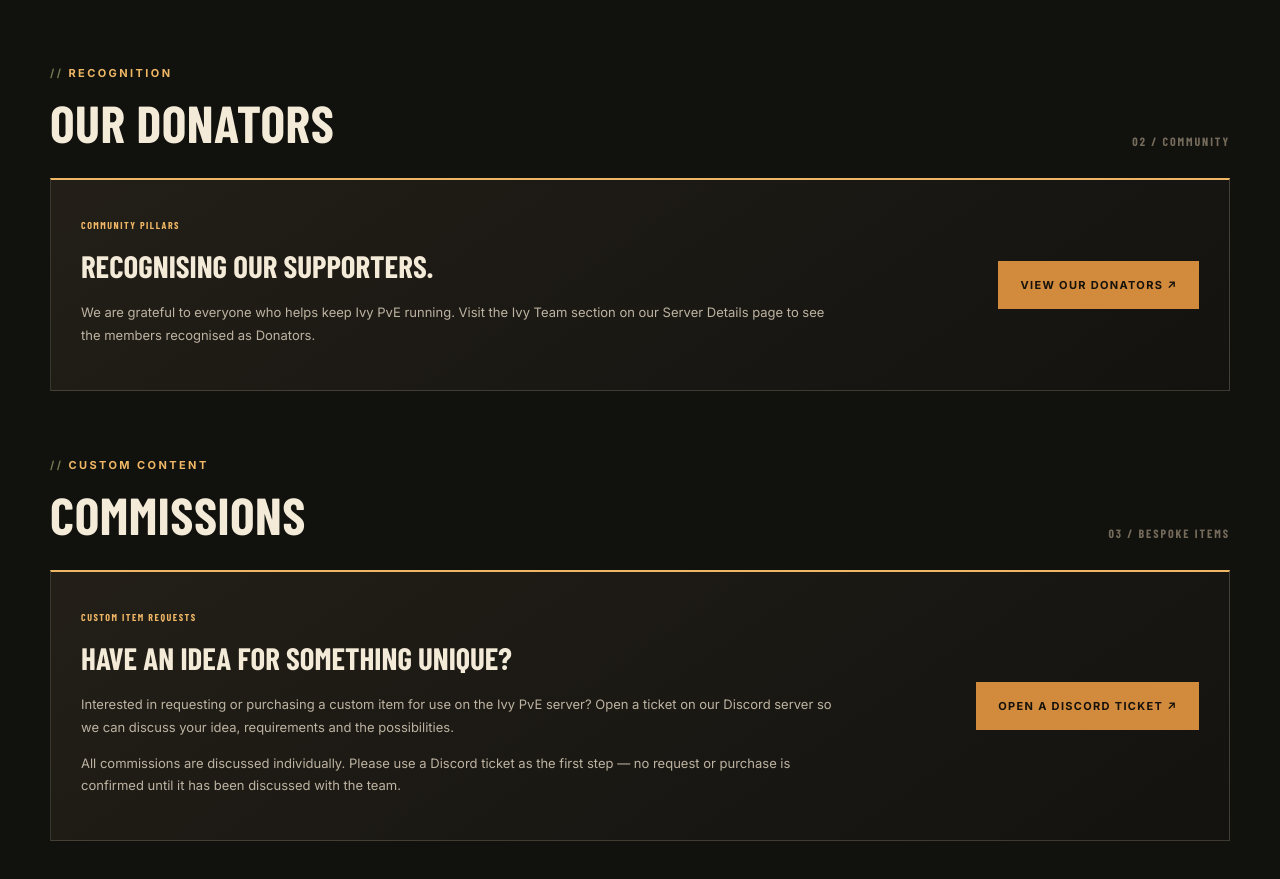
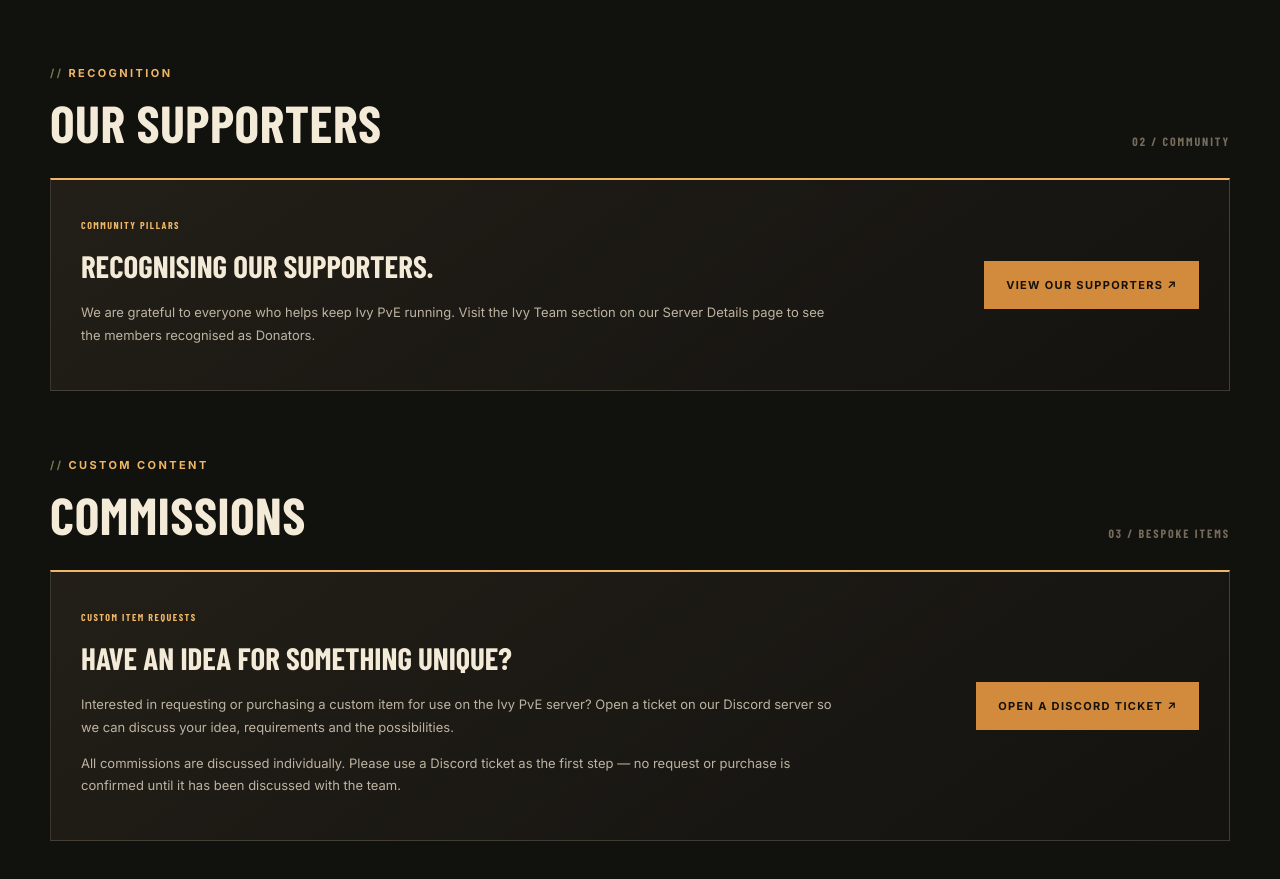
Before and after one commit to groobycutlet/Ivy_PvE, a plain HTML site: page support.html in a window 1280 px wide. Shown: the part 984-1863 px from the top of the page. Drawn offline with nearby package versions, Linux system fonts and the light colour scheme; a web font is replaced by a local one.

Commit message:
Update support.html

```diff
--- a/support.html
+++ b/support.html
@@ -45,7 +45,7 @@
     </article>
 
     <div class="section-heading supporters-heading">
-      <div><p class="eyebrow">RECOGNITION</p><h2>OUR DONATORS</h2></div>
+      <div><p class="eyebrow">RECOGNITION</p><h2>OUR SUPPORTERS</h2></div>
       <span class="section-mark">02 / COMMUNITY</span>
     </div>
     <section class="support-panel donators-link-panel" aria-label="Ivy PvE donators">
@@ -54,7 +54,7 @@
         <h3>RECOGNISING OUR SUPPORTERS.</h3>
         <p>We are grateful to everyone who helps keep Ivy PvE running. Visit the Ivy Team section on our Server Details page to see the members recognised as Donators.</p>
       </div>
-      <a class="button button-primary" href="server.html#donators">VIEW OUR DONATORS ↗</a>
+      <a class="button button-primary" href="server.html#donators">VIEW OUR SUPPORTERS ↗</a>
     </section>
 
     <div class="section-heading commissions-heading">
```
